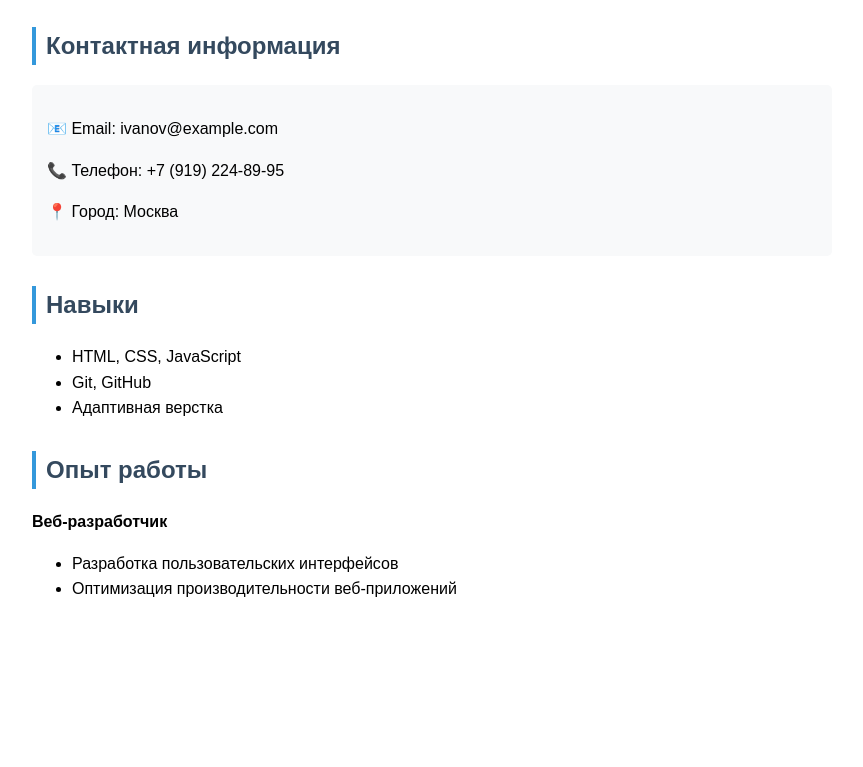
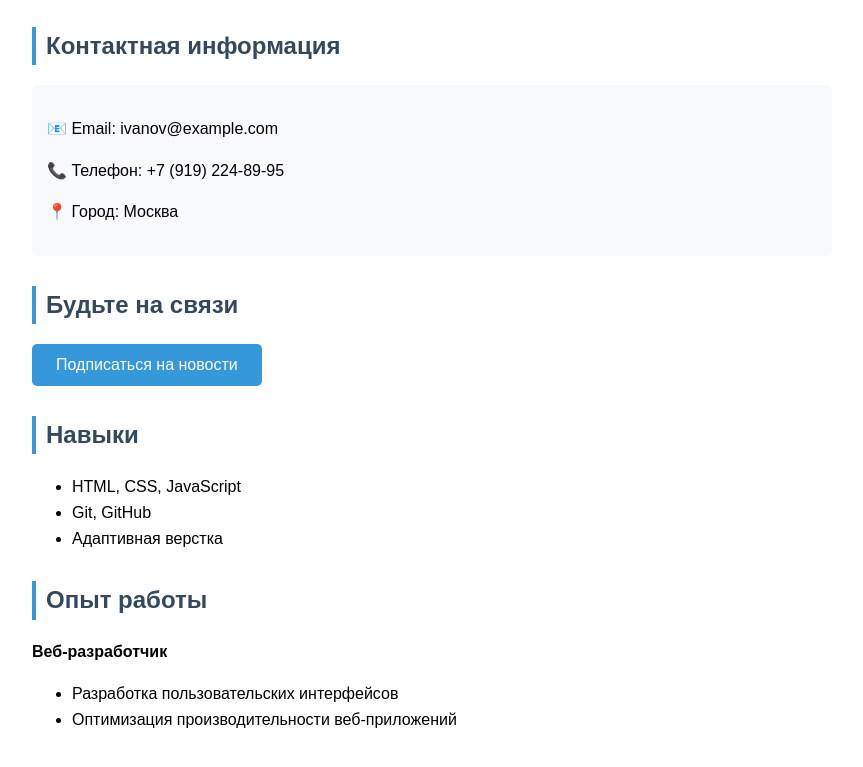
Before and after one commit to NORTH138/My-resume, a plain HTML site: page index.html in a window 1280 px wide. Shown: the part 181-948 px from the top of the page, without its empty margins (208-1071 px from the left). Before the commit the page ends 833 px from the top, so only its background shows below. Drawn offline with Linux system fonts and the light colour scheme.

Commit message:
Добавлена кнопка 'Подписаться на новости'

```diff
--- a/index.html
+++ b/index.html
@@ -51,6 +51,19 @@
         </div>
     </div>
 
+<div class="section">
+    <h2>Будьте на связи</h2>
+    <button id="subscribeBtn" style="
+        background: #3498db;
+        color: white;
+        border: none;
+        padding: 12px 24px;
+        border-radius: 5px;
+        cursor: pointer;
+        font-size: 16px;
+    ">Подписаться на новости</button>
+</div>
+
     <div class="section">
         <h2>Навыки</h2>
         <ul>
```
